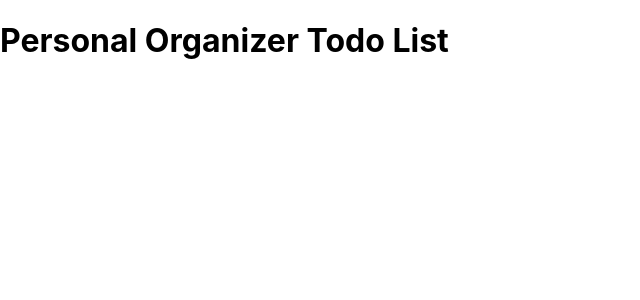
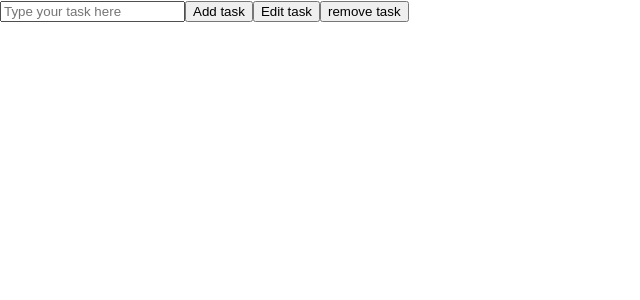
Before and after one commit to joaoAndradeJr/personal-organizer-frontend, a React (Create React App) app: page / in a window 1280 px wide. Shown: the top 300 px of the page, without its empty margins (0-640 px from the left). Built offline with nearby package versions, Linux system fonts and the light colour scheme.

Commit message:
add: Home page with basic form

```diff
--- a/package.json
+++ b/package.json
@@ -6,7 +6,9 @@
     "@testing-library/jest-dom": "^5.14.1",
     "@testing-library/react": "^11.2.7",
     "@testing-library/user-event": "^12.8.3",
+    "bootstrap": "^5.1.3",
     "react": "^17.0.2",
+    "react-bootstrap": "^2.0.1",
     "react-dom": "^17.0.2",
     "react-scripts": "4.0.3",
     "web-vitals": "^1.1.2"
--- a/src/App.js
+++ b/src/App.js
@@ -1,8 +1,9 @@
 import React from 'react';
+import Home from './pages/Home';
 
 function App() {
   return (
-    <h1>Personal Organizer Todo List</h1>
+    <Home />
   );
 }
 
--- /dev/null
+++ b/src/pages/Home.jsx
@@ -0,0 +1,54 @@
+import React, { useState, useEffect } from 'react';
+
+function Home() {
+  const [inputTaskValue, setInputTaskValue] = useState('');
+
+  useEffect(() => {
+
+  }, [inputTaskValue]);
+
+  const handleClick = (target) => {
+    const { id } = target;
+    console.log(id)
+    console.log(inputTaskValue)
+  }
+
+  return (
+    <>
+      <section>
+        <label htmlFor="task-input">
+          <input
+            type="text"
+            id="task-input"
+            placeholder="Type your task here"
+            onChange={(e) => setInputTaskValue(e.target.value)}
+          />
+        </label>
+        <button
+          type="button"
+          id="add-task-button"
+          onClick={(e) => handleClick(e.target)}
+        >
+          Add task
+        </button>
+        <button
+          type="button"
+          id="edit-task-button"
+        >
+          Edit task
+        </button>
+        <button
+          type="button"
+          id="remove-task-button"
+        >
+          remove task
+        </button>
+      </section>
+      <section>
+        <ul id="tasks"></ul>
+      </section>
+    </>
+  );
+}
+
+export default Home;
```
Also changed, not shown: 1 other file (tests, documents, lock files or other folders).
